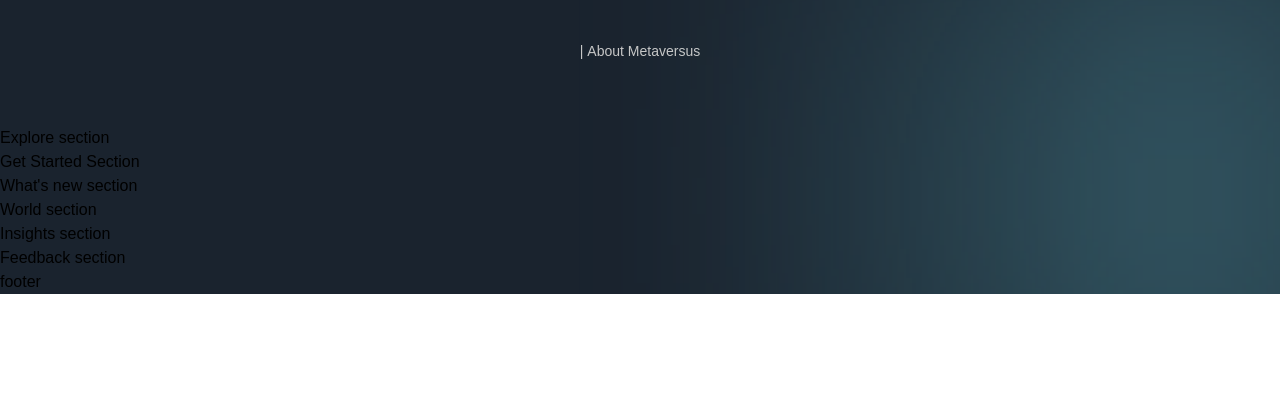
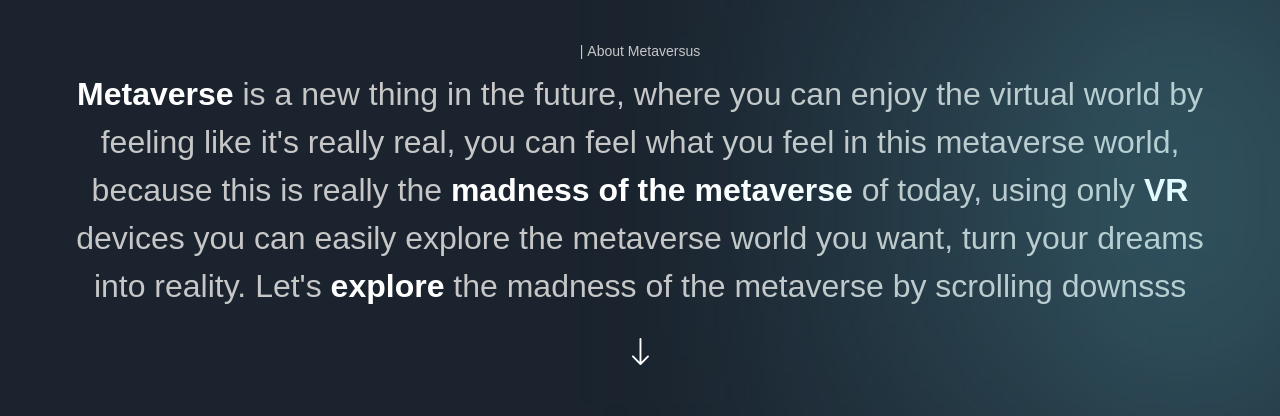
Before and after one commit to witehound/metaversus, a Next.js app: page / in a window 1280 px wide. Shown: the part 1117-1533 px from the top of the page. Before the commit the page ends 1411 px from the top, so only its background shows below. Built offline with nearby package versions, Linux system fonts and the light colour scheme; a web font is replaced by a local one.

Commit message:
finished about component

```diff
--- a/sections/About.jsx
+++ b/sections/About.jsx
@@ -18,6 +18,30 @@
       className={`${styles.innerWidth} mx-auto ${styles.flexCenter} flex-col`}
     >
       <TypingText title={"| About Metaversus"} textStyles="text-center" />
+      <motion.p
+        variants={fadeIn("up", "tween", 0.2, 1)}
+        className={`mt-[8px] font-normal sm:text-[32px] text-[20px] text-center text-secondary-white`}
+      >
+        <span className="font-extrabold text-white">Metaverse</span> is a new
+        thing in the future, where you can enjoy the virtual world by feeling
+        like it's really real, you can feel what you feel in this metaverse
+        world, because this is really the{" "}
+        <span className="font-extrabold text-white">
+          madness of the metaverse
+        </span>{" "}
+        of today, using only
+        <span className="font-extrabold text-white"> VR</span> devices you can
+        easily explore the metaverse world you want, turn your dreams into
+        reality. Let's
+        <span className="font-extrabold text-white"> explore</span> the madness
+        of the metaverse by scrolling downsss
+      </motion.p>
+      <motion.img
+        variants={fadeIn("up", "tween", 0.3, 1)}
+        src="./arrow-down.svg"
+        alt="arrow down"
+        className="w-[18px] h-[28px] object-contain mt-[28px]"
+      />
     </motion.div>
   </section>
 );
```
